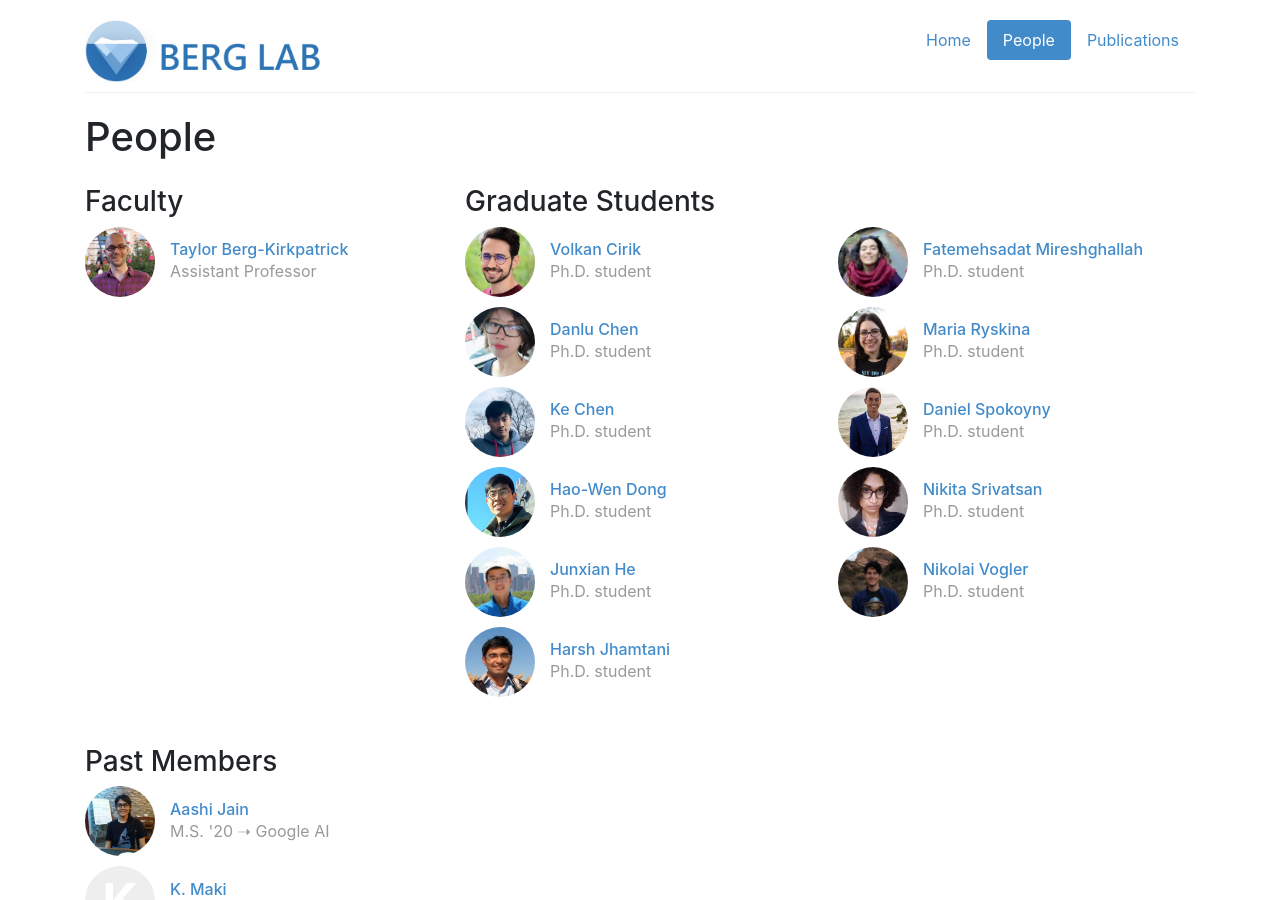
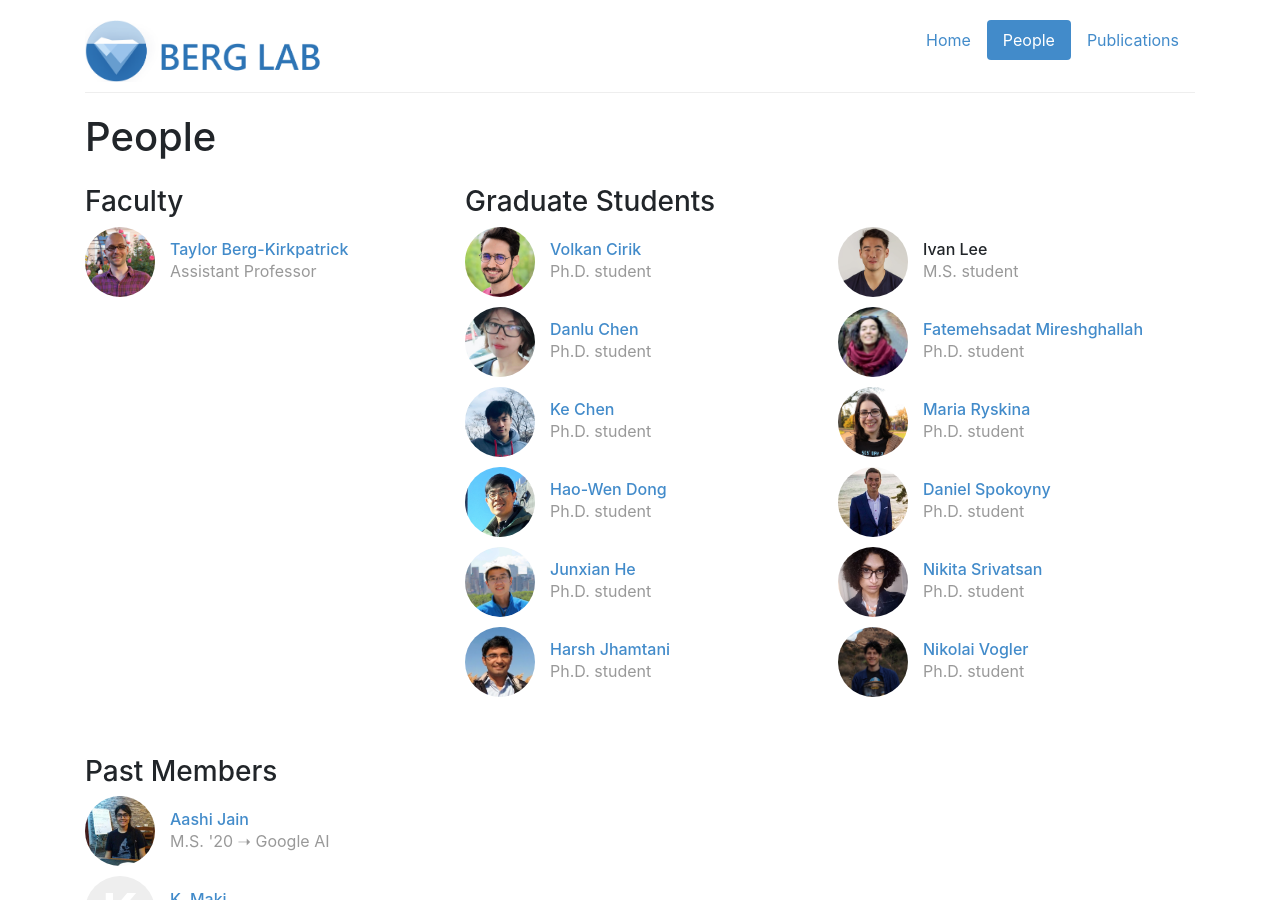
Before and after one commit to icebergnlp/icebergnlp.github.io, a Jekyll site: the page built from people.html, in a window 1280 px wide and 900 px high. Built offline with Jekyll 4.4.1, drawn with Linux system fonts in a browser that asks for light colours.

Commit message:
Add Ivan

```diff
--- a/_data/people.yml
+++ b/_data/people.yml
@@ -52,6 +52,12 @@ jharsh:
     role: grad
     image: /img/people/jharsh.jpg
     bio: "Ph.D. student"
+
+ivan:
+    display_name: "Ivan Lee"
+    role: grad
+    image: /img/people/ivan.jfif
+    bio: "M.S. student"
 
 fatemeh:
     display_name: "Fatemehsadat Mireshghallah"
```
Also changed, not shown: img/people/ivan.jfif (added).
